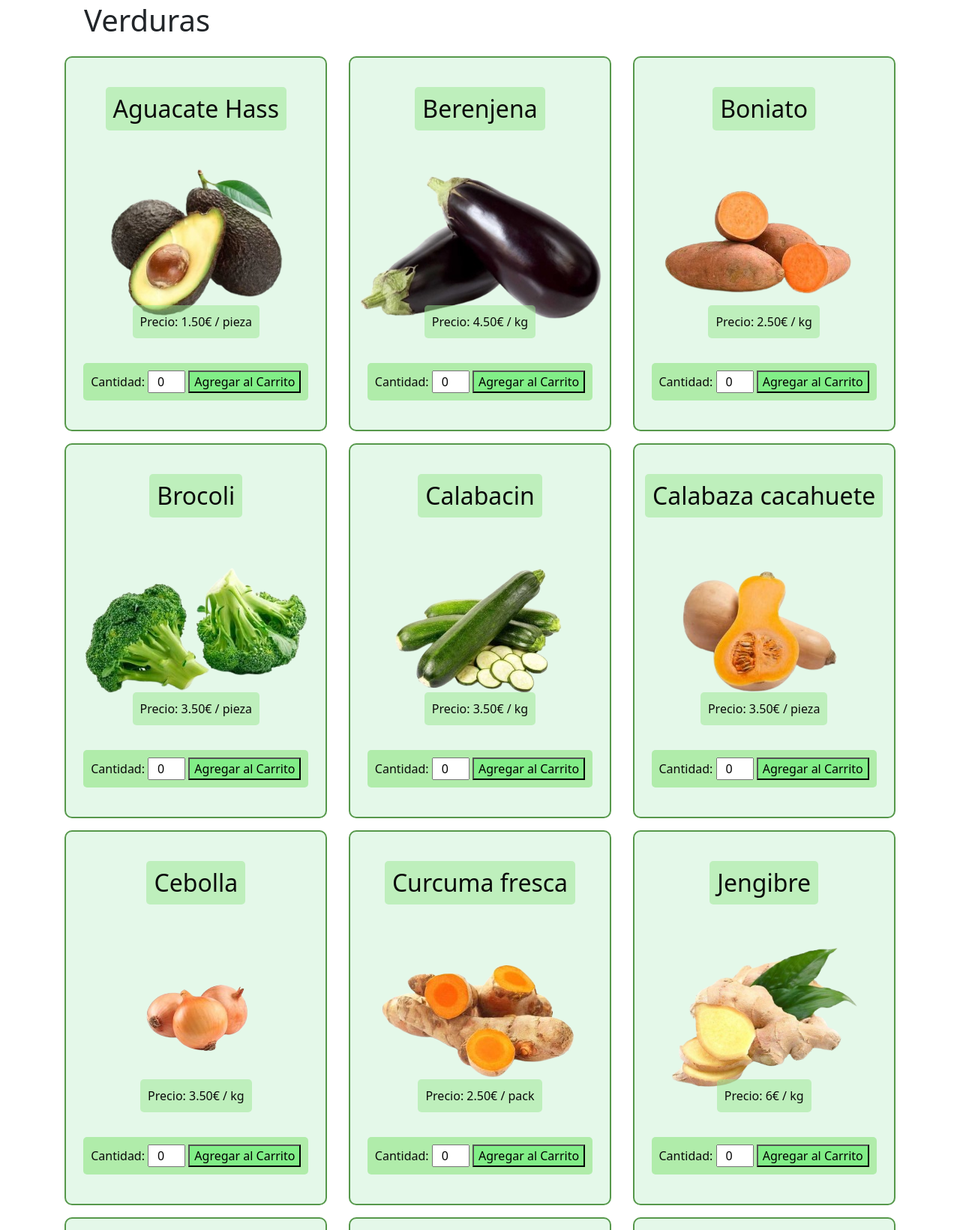
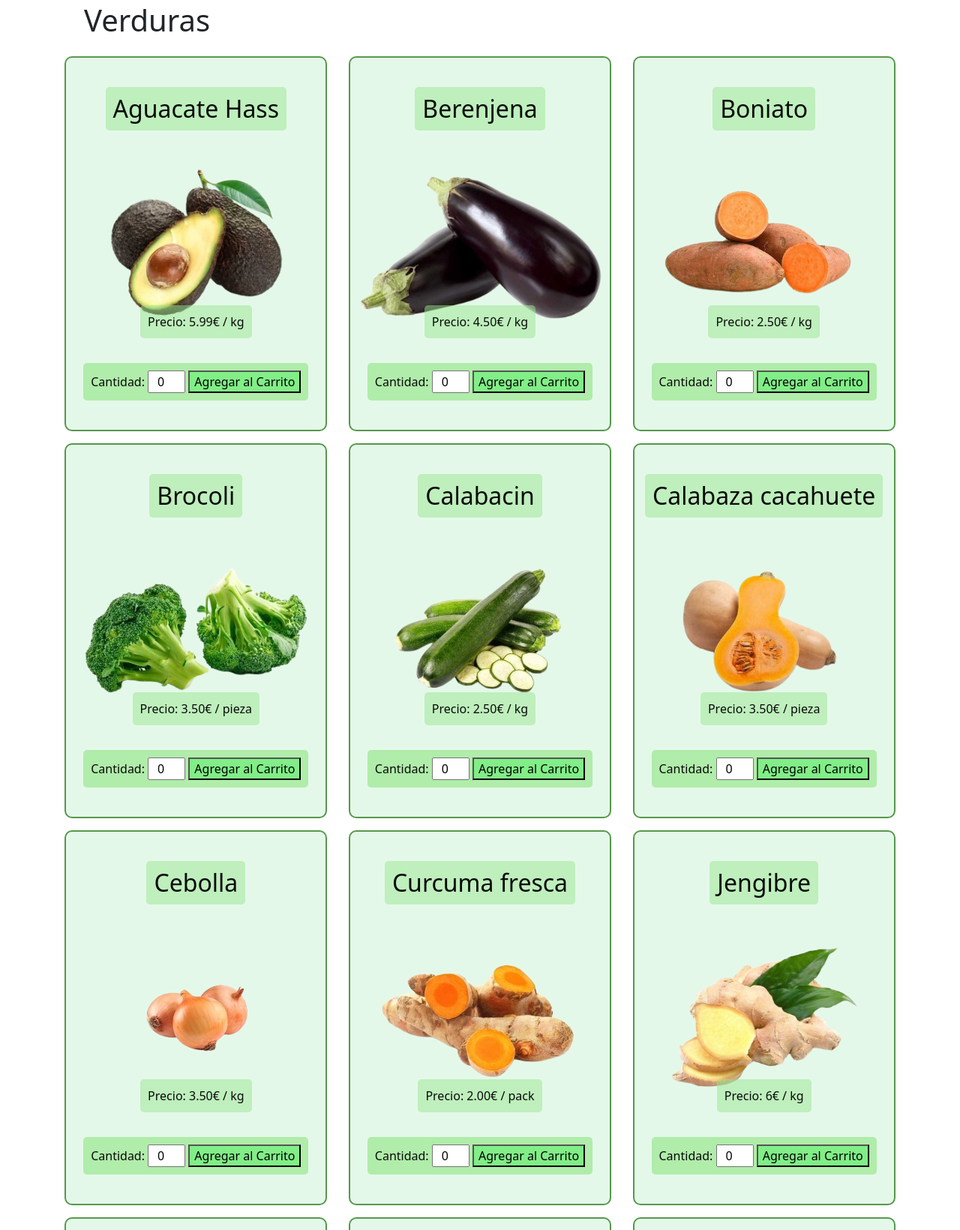
Before and after one commit to AlvaroCascoV/TFG2024, a PHP site: page /verduras.php in a window 1280 px wide. Shown: the part 125-1765 px from the top of the page at 75% size. Run offline with PHP 8.4, Linux system fonts and the light colour scheme; some web fonts are replaced.

Commit message:
actualizacion precios

```diff
--- a/TFG/frutas.php
+++ b/TFG/frutas.php
@@ -54,11 +54,11 @@
 			<div class="item-container">
 				<h2 class="item-titulo">Frambuesa</h2>
 				<div class="item-img"><img width="300px" height="200px" class="foto carrito" src="assets/images/frutas/frambuesa.png" alt="Foto de frambuesa"></div>
-				<p class="item-precio">Precio: 3.50€ / bandeja </p>
+				<p class="item-precio">Precio: 2.50€ / bandeja </p>
 				<div class="cantidad-container">
 					<label for="cantidad-frambuesa">Cantidad:</label>
 					<input type="number" id="cantidad-frambuesa" name="cantidad-frambuesa" value="0" min="0">
-					<button onclick="addToCart('Frambuesa', 3.50, 'cantidad-frambuesa')" class="boton-agregar">Agregar al Carrito</button>
+					<button onclick="addToCart('Frambuesa', 2.50, 'cantidad-frambuesa')" class="boton-agregar">Agregar al Carrito</button>
 				</div>
 			</div>
 
--- a/TFG/verduras.php
+++ b/TFG/verduras.php
@@ -32,11 +32,11 @@
 			<div class="item-container">
 				<h2 class="item-titulo">Aguacate Hass</h2>
 				<div class="item-img"><img width="400px" height="auto" class="foto_carrito" src="assets/images/verduras/aguacatehass.png" alt="foto de aguacate"></div>
-				<p class="item-precio">Precio: 1.50€ / pieza</p>
+				<p class="item-precio">Precio: 5.99€ / kg</p>
 				<div class="cantidad-container">
 					<label for="cantidad-aguacate">Cantidad:</label>
 					<input type="number" id="cantidad-aguacate" name="cantidad-aguacate" value="0" min="0">
-					<button onclick="addToCart('Aguacate Hass', 1.50, 'cantidad-aguacate')" class="boton-agregar">Agregar al Carrito</button>
+					<button onclick="addToCart('Aguacate Hass', 5.99, 'cantidad-aguacate')" class="boton-agregar">Agregar al Carrito</button>
 				</div>
 			</div>
 
@@ -76,11 +76,11 @@
 			<div class="item-container">
 				<h2 class="item-titulo">Calabacin</h2>
 				<div class="item-img"><img width="439px" height="auto" class="foto_carrito" src="assets/images/verduras/calabacin.png" alt="Foto de calabacín"></div>
-				<p class="item-precio">Precio: 3.50€ / kg</p>
+				<p class="item-precio">Precio: 2.50€ / kg</p>
 				<div class="cantidad-container">
 					<label for="cantidad-calabacin">Cantidad:</label>
 					<input type="number" id="cantidad-calabacin" name="cantidad-calabacin" value="0" min="0">
-					<button onclick="addToCart('Calabacín', 3.50, 'cantidad-calabacin')" class="boton-agregar">Agregar al Carrito</button>
+					<button onclick="addToCart('Calabacín', 2.50, 'cantidad-calabacin')" class="boton-agregar">Agregar al Carrito</button>
 				</div>
 			</div>
 
@@ -109,11 +109,11 @@
 			<div class="item-container">
 				<h2 class="item-titulo">Curcuma fresca</h2>
 				<div class="item-img"><img width="439px" height="auto" class="foto_carrito" src="assets/images/verduras/curcuma.png" alt="Foto de curcuma"></div>
-				<p class="item-precio">Precio: 2.50€ / pack</p>
+				<p class="item-precio">Precio: 2.00€ / pack</p>
 				<div class="cantidad-container">
 					<label for="cantidad-curcuma">Cantidad:</label>
 					<input type="number" id="cantidad-curcuma" name="cantidad-curcuma" value="0" min="0">
-					<button onclick="addToCart('Curcuma fresca', 2.50, 'cantidad-curcuma')" class="boton-agregar">Agregar al Carrito</button>
+					<button onclick="addToCart('Curcuma fresca', 2.00, 'cantidad-curcuma')" class="boton-agregar">Agregar al Carrito</button>
 				</div>
 			</div>
 
```
